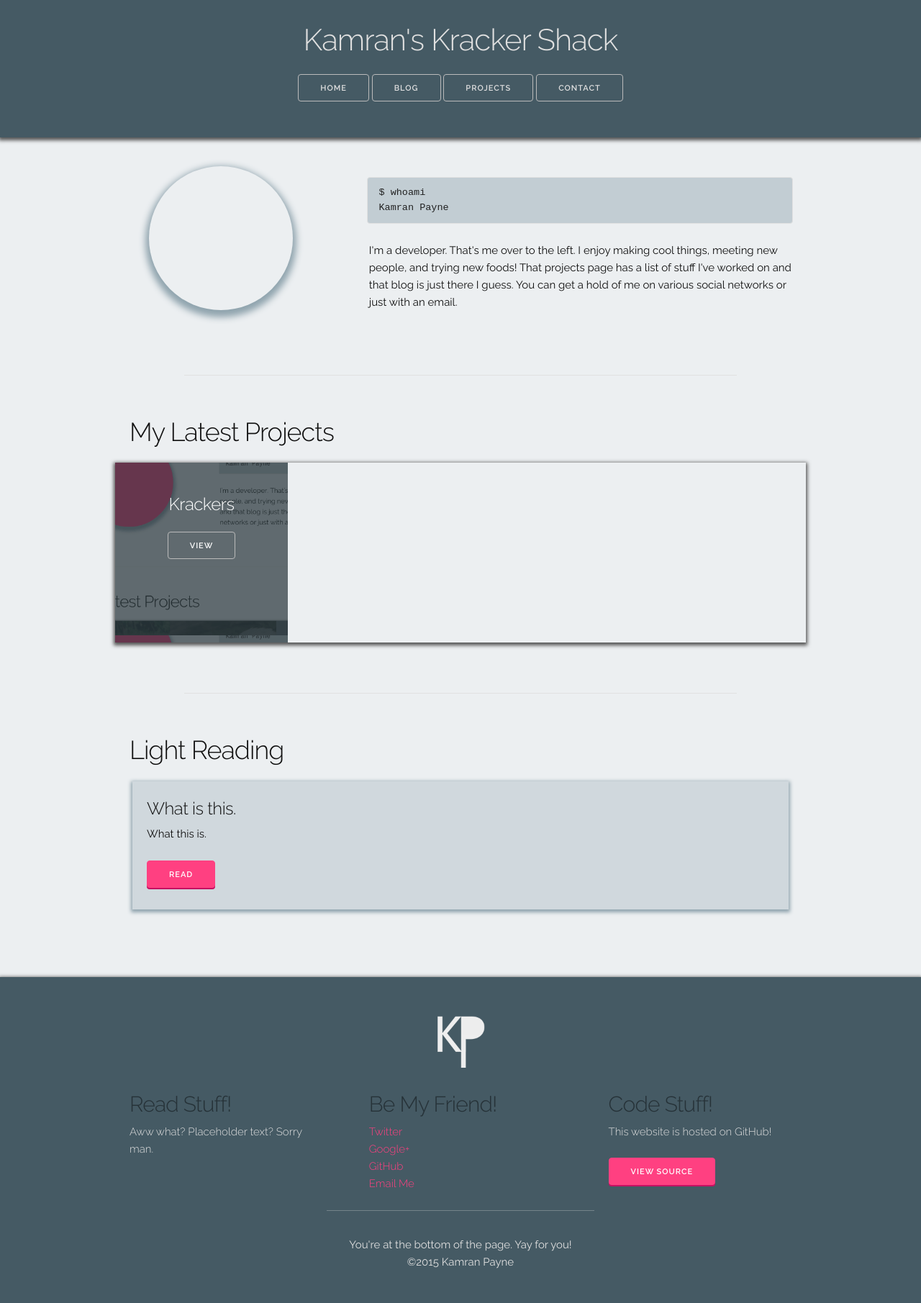
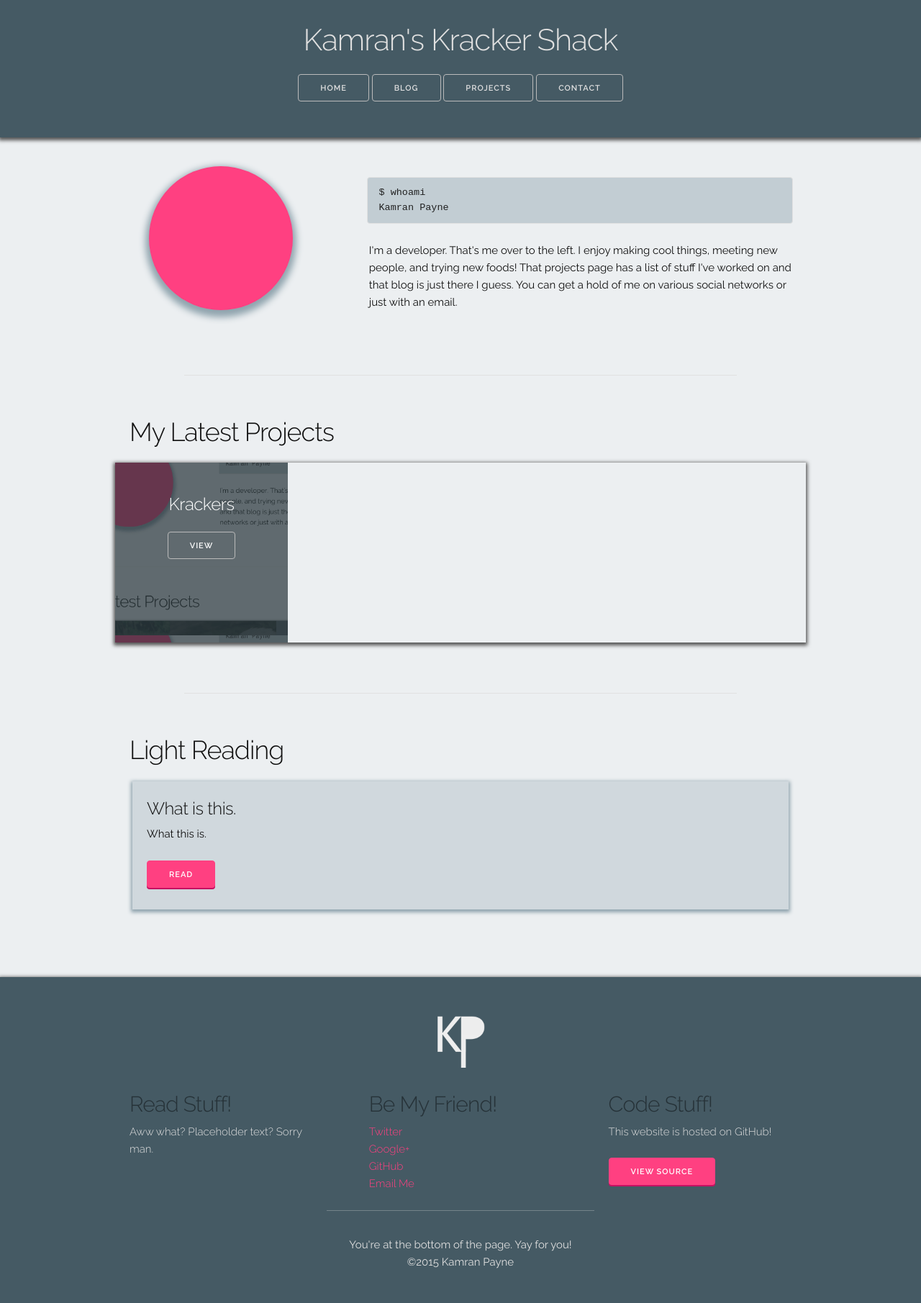
Before and after one commit to kmrn/kmrn.github.io, a Jekyll site: the page built from index.html, in a window 1280 px wide. Shown: the whole page at 72% size. Built offline with Jekyll 4.4.1, drawn with Linux system fonts in a browser that asks for light colours.

Commit message:
reverted back to pink background for bio image

```diff
--- a/_sass/_index-style.scss
+++ b/_sass/_index-style.scss
@@ -14,8 +14,7 @@
       .bio-image {
         margin: 0 auto;
 
-        //background-color: $accent-color;
-        background-image: url('images/bio.png');
+        background-color: $accent-color;
         height: 200px;
         width: 200px;
 
```
